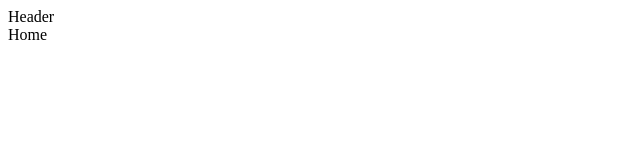
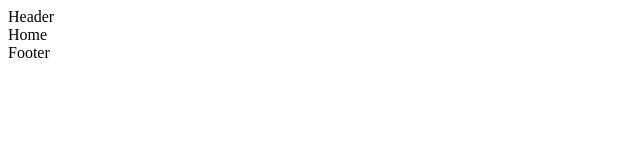
Before and after one commit to SamuelSoaresSilva/VUE-PHP, a Vue app in the folder VUE/: page /home in a window 1280 px wide. Shown: the top 160 px of the page, without its empty margins (0-640 px from the left). Built offline with nearby package versions, Linux system fonts and the light colour scheme.

Commit message:
create an observer to make the footer visible or invisible

```diff
--- a/VUE/src/App.vue
+++ b/VUE/src/App.vue
@@ -1,11 +1,13 @@
 <script setup>
 import { RouterView } from 'vue-router'
 import AppHeader from '@/components/AppHeader.vue'
+import AppFooter from '@/components/AppFooter.vue'
 </script>
 
 <template>
   <AppHeader/>
   <RouterView/>
+  <AppFooter/>
 </template>
 
 <style scoped>
--- a/VUE/src/components/AppFooter.vue
+++ b/VUE/src/components/AppFooter.vue
@@ -1,9 +1,17 @@
 <script setup>
+import { useRoute } from 'vue-router'
+import { ref, watch } from 'vue'
 
+const $route = useRoute();
+const active = ref()
+
+watch($route,()=>{
+  active.value = !$route.meta.disableFooter
+})
 </script>
 
 <template>
-  <footer>
-    footer
+  <footer v-if="active">
+    Footer
   </footer>
 </template>
--- a/VUE/src/router/index.js
+++ b/VUE/src/router/index.js
@@ -16,7 +16,7 @@ const routes = createRouter({
       path: '/:pathMatch(.*)*',
       name: 'NotFound',
       component: NotFound,
-      meta:{ disableHeader: true}
+      meta:{ disableHeader: true, disableFooter: true}
     },
     {
       path: '/home',
```
